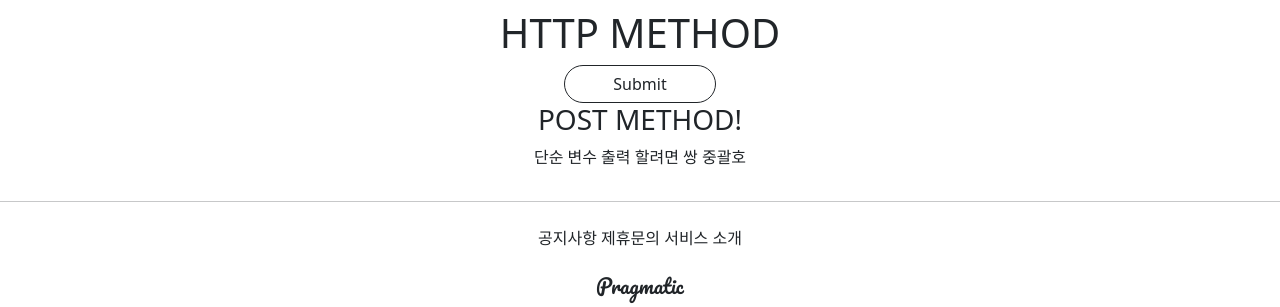
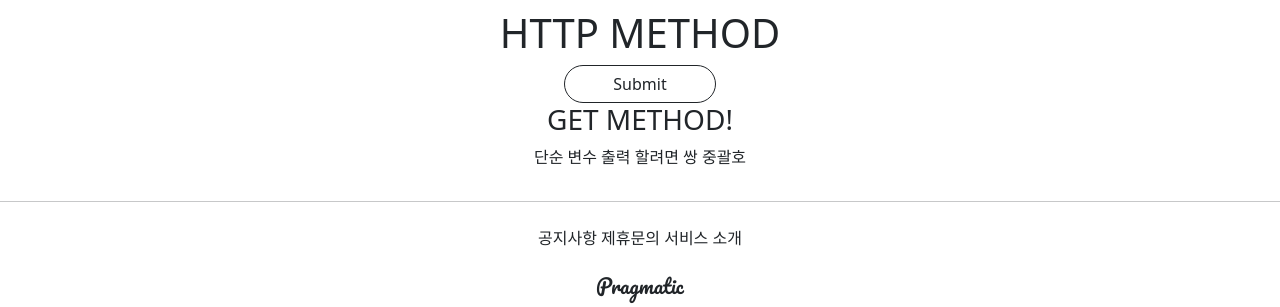
Before and after one commit to P-ws/GJ_woosung, a Django app: page /account/hello_world/ in a window 1280 px wide. Shown: the part 192-499 px from the top of the page. Run offline with Django 3.2, Linux system fonts and the light colour scheme.

Commit message:
1. form 이라는 태그 만들고 매써드는 post로 설정, action은 2. {% csrf_token %} 넣어줌 3. input 태그 넣어주어 버튼 생성 및 bootstrap을 통해 디자인 첨가 4. rounded-pill 은 버튼 각진곳 둥그렇게, px-5 버튼 자리 확장

```diff
--- a/accountapp/templates/accountapp/hello_world.html
+++ b/accountapp/templates/accountapp/hello_world.html
@@ -6,9 +6,9 @@
     <div style="margin:2rem; text-align: center;" >
         <h1>HTTP METHOD</h1>
 
-        <form action="/accounts/hello_world/" method="post">
+        <form action="/account/hello_world/" method="post">
             {% csrf_token %}
-            <input type="submit"; class="btn btn-outline-dark rounded-pill px-5"; >
+            <input type="submit" class="btn btn-outline-dark rounded-pill px-5"; >
         </form>
 
     <h3>{{ text }}</h3> 단순 변수 출력 할려면 쌍 중괄호
--- a/accountapp/views.py
+++ b/accountapp/views.py
@@ -11,4 +11,4 @@ def hello_world(request):
 
     else:
         return render(request, 'accountapp/hello_world.html'
-                      , context={'text': 'POST METHOD!'}) #이건 get으로 얻기
+                      , context={'text': 'GET METHOD!'}) #이건 get으로 얻기
```
